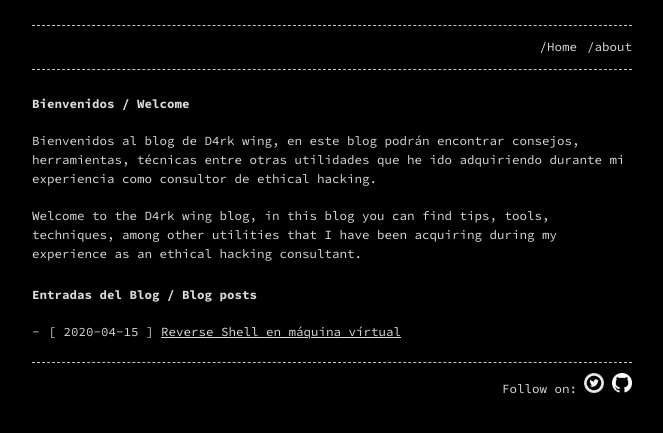
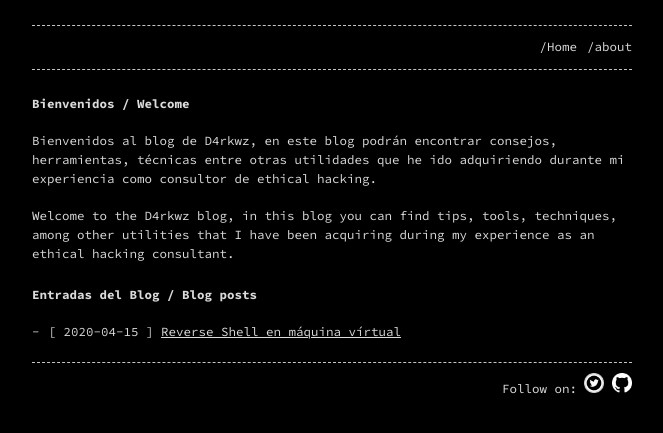
Before and after one commit to d4rk-wing/d4rkwz.github.io, a Jekyll site: the page built from index.md, in a window 1280 px wide. Shown: the top 433 px of the page, without its empty margins (308-971 px from the left). Built offline with Jekyll 4.4.1, drawn with Linux system fonts in a browser that asks for light colours.

Commit message:
Update index.md

```diff
--- a/index.md
+++ b/index.md
@@ -6,8 +6,8 @@ permalink: /
 
 # Bienvenidos / Welcome
 
-<br />Bienvenidos al blog de D4rk wing, en este blog podrán encontrar consejos, herramientas, técnicas entre otras utilidades que he ido adquiriendo durante mi experiencia como consultor de ethical hacking.
+<br />Bienvenidos al blog de D4rkwz, en este blog podrán encontrar consejos, herramientas, técnicas entre otras utilidades que he ido adquiriendo durante mi experiencia como consultor de ethical hacking.
 
-<br />Welcome to the D4rk wing blog, in this blog you can find tips, tools, techniques, among other utilities that I have been acquiring during my experience as an ethical hacking consultant.
+<br />Welcome to the D4rkwz blog, in this blog you can find tips, tools, techniques, among other utilities that I have been acquiring during my experience as an ethical hacking consultant.
 
 ## Entradas del Blog / Blog posts
```
